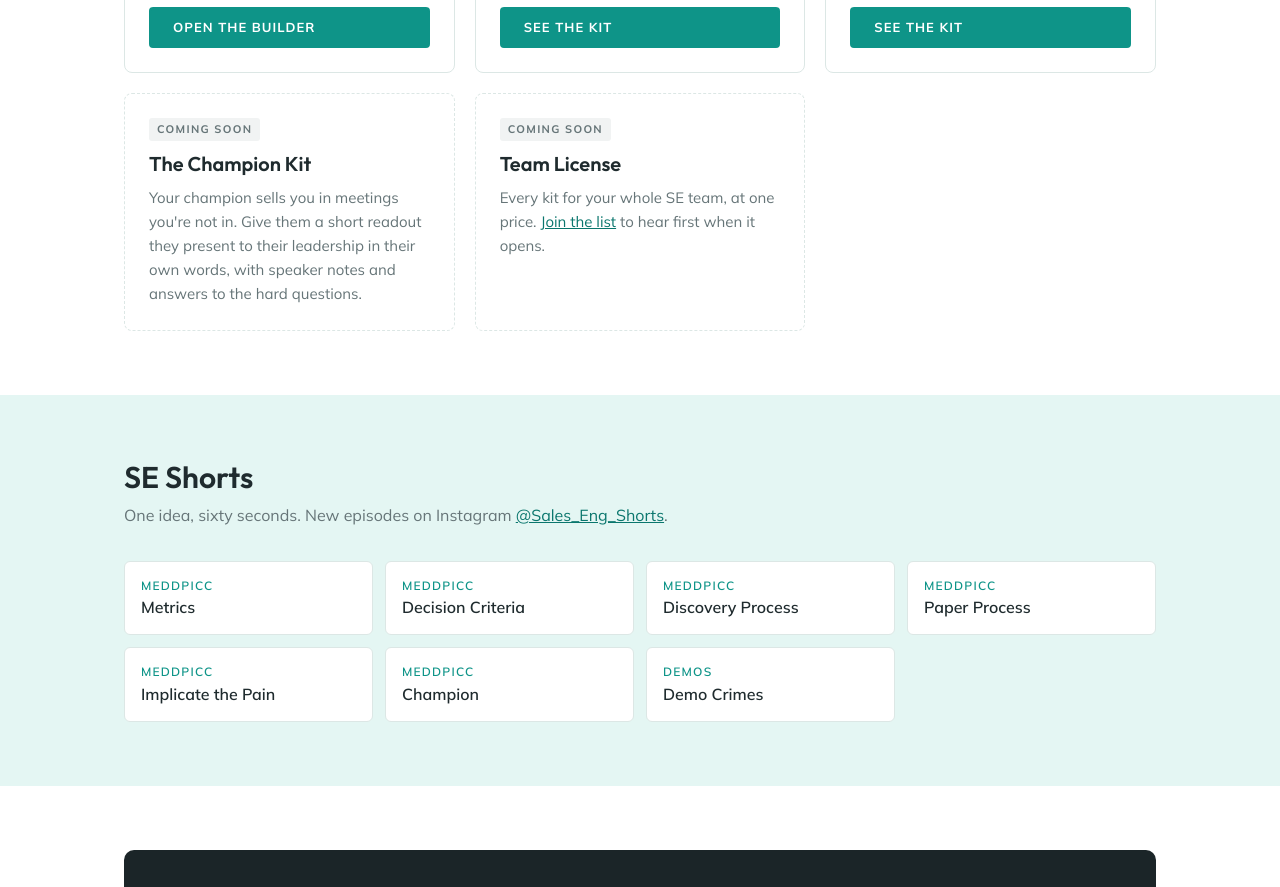
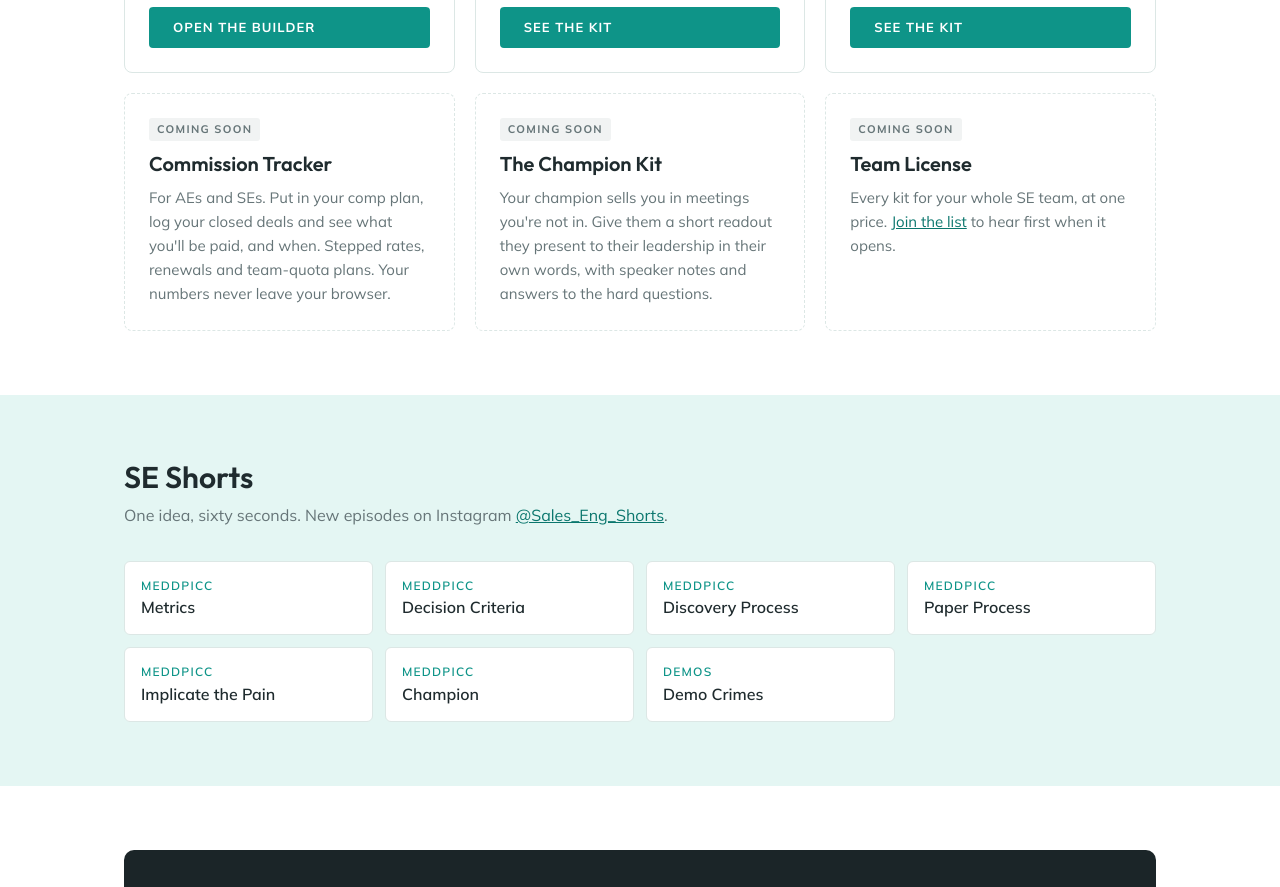
Before and after one commit to jamesfraasch-dotcom/se_engineer_shorts, a plain HTML site: page index.html in a window 1280 px wide. Shown: the part 1009-1896 px from the top of the page. Drawn offline with Linux system fonts and the light colour scheme.

Commit message:
Home page: add Commission Tracker as coming soon
Co-Authored-By: Claude Opus 5.5 <noreply@anthropic.com>
Claude-Session: https://claude.ai/code/session_01MDyTTWTed28poGsfwFdyGt

```diff
--- a/index.html
+++ b/index.html
@@ -119,6 +119,11 @@ footer .wrap{display:flex;justify-content:space-between;gap:16px;flex-wrap:wrap}
       </div>
       <div class="card soon">
         <span class="tag soon">Coming soon</span>
+        <h3>Commission Tracker</h3>
+        <p>For AEs and SEs. Put in your comp plan, log your closed deals and see what you'll be paid, and when. Stepped rates, renewals and team-quota plans. Your numbers never leave your browser.</p>
+      </div>
+      <div class="card soon">
+        <span class="tag soon">Coming soon</span>
         <h3>The Champion Kit</h3>
         <p>Your champion sells you in meetings you're not in. Give them a short readout they present to their leadership in their own words, with speaker notes and answers to the hard questions.</p>
       </div>
```
